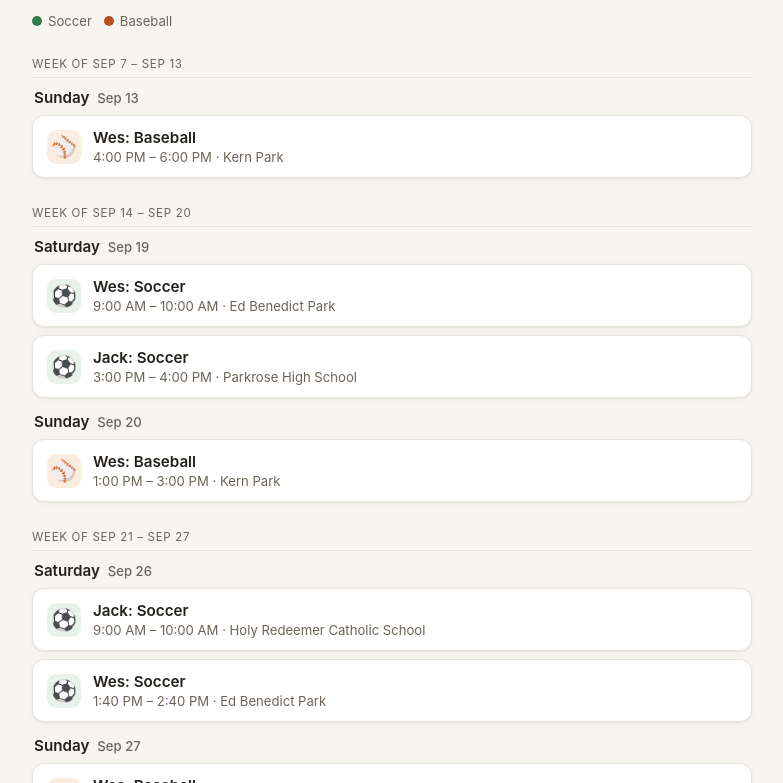
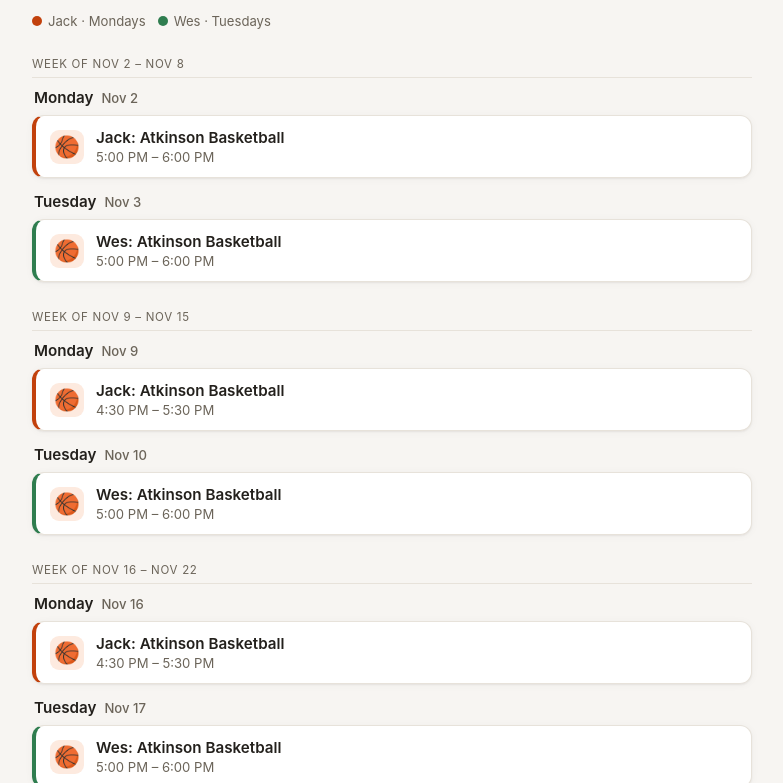
Before and after one commit to thatkellenguy/kids-schedule, a plain HTML site: page index.html in a window 1280 px wide. Shown: the part 81-864 px from the top of the page, without its empty margins (248-1031 px from the left). Drawn offline with Linux system fonts and the light colour scheme.

Commit message:
Update schedule with Atkinson basketball, Nov 2026 – Feb 2027
Co-Authored-By: Claude Opus 5.5 <noreply@anthropic.com>
Claude-Session: https://claude.ai/code/session_01V6FNYBXHhCmS7RToGM973u

```diff
--- a/index.html
+++ b/index.html
@@ -3,7 +3,7 @@
 <head>
 <meta charset="UTF-8">
 <meta name="viewport" content="width=device-width, initial-scale=1.0">
-<title>Kids Games Schedule</title>
+<title>Kids Basketball Schedule</title>
 <style>
   :root {
     --bg: #f7f5f2;
@@ -17,6 +17,8 @@
     --accent-baseball-bg: #fbece0;
     --pill-practice: #6b6459;
     --pill-practice-bg: #ece8e1;
+    --accent-basketball: #c2410c;
+    --accent-basketball-bg: #fdeadf;
     --today-ring: #d98a2b;
     --shadow: 0 1px 2px rgba(30,25,15,0.06), 0 1px 8px rgba(30,25,15,0.04);
   }
@@ -49,6 +51,8 @@
     --accent-baseball-bg: #362419;
     --pill-practice: #b8ae9d;
     --pill-practice-bg: #322e28;
+    --accent-basketball: #f0915a;
+    --accent-basketball-bg: #3a241a;
     --today-ring: #e3a13d;
     --shadow: 0 1px 2px rgba(0,0,0,0.3), 0 1px 8px rgba(0,0,0,0.25);
   }
@@ -88,6 +92,8 @@
   .dot.soccer { background: var(--accent-soccer); }
   .dot.baseball { background: var(--accent-baseball); }
   .dot.practice { background: var(--pill-practice); }
+  .dot.jack { background: var(--accent-basketball); }
+  .dot.wes { background: var(--accent-soccer); }
 
   .week-label {
     font-size: 0.72rem;
@@ -134,6 +140,9 @@
   }
   .event-icon.soccer { background: var(--accent-soccer-bg); }
   .event-icon.baseball { background: var(--accent-baseball-bg); }
+  .event-icon.basketball { background: var(--accent-basketball-bg); }
+  .event-card.who-jack { border-left: 4px solid var(--accent-basketball); }
+  .event-card.who-wes { border-left: 4px solid var(--accent-soccer); }
 
   .event-info { flex: 1; min-width: 0; }
   .event-title {
@@ -181,11 +190,11 @@
 <body>
 <div class="wrap">
   <header>
-    <h1>⚽🧢 Kids Games Schedule</h1>
-    <p class="subtitle">Wes &amp; Jack — soccer &amp; baseball, Sept–Oct 2026</p>
+    <h1>🏀 Kids Basketball Schedule</h1>
+    <p class="subtitle">Wes &amp; Jack — Atkinson basketball, Nov 2026 – Feb 2027</p>
     <div class="legend">
-      <span class="legend-item"><span class="dot soccer"></span>Soccer</span>
-      <span class="legend-item"><span class="dot baseball"></span>Baseball</span>
+      <span class="legend-item"><span class="dot jack"></span>Jack · Mondays</span>
+      <span class="legend-item"><span class="dot wes"></span>Wes · Tuesdays</span>
     </div>
   </header>
 
@@ -196,24 +205,40 @@
 
 <script>
 const events = [
-  {d:"2026-09-13",t:"16:00",end:"18:00",sport:"baseball",kind:"Game",who:"Wes",title:"Baseball",loc:"Kern Park"},
-  {d:"2026-09-19",t:"09:00",end:"10:00",sport:"soccer",kind:"Game",who:"Wes",title:"Soccer",loc:"Ed Benedict Park"},
-  {d:"2026-09-19",t:"15:00",end:"16:00",sport:"soccer",kind:"Game",who:"Jack",title:"Soccer",loc:"Parkrose High School"},
-  {d:"2026-09-20",t:"13:00",end:"15:00",sport:"baseball",kind:"Game",who:"Wes",title:"Baseball",loc:"Kern Park"},
-  {d:"2026-09-26",t:"09:00",end:"10:00",sport:"soccer",kind:"Game",who:"Jack",title:"Soccer",loc:"Holy Redeemer Catholic School"},
-  {d:"2026-09-26",t:"13:40",end:"14:40",sport:"soccer",kind:"Game",who:"Wes",title:"Soccer",loc:"Ed Benedict Park"},
-  {d:"2026-09-27",t:"10:00",end:"12:00",sport:"baseball",kind:"Game",who:"Wes",title:"Baseball",loc:"Kern Park"},
-  {d:"2026-10-03",t:"11:20",end:"12:20",sport:"soccer",kind:"Game",who:"Wes",title:"Soccer",loc:"Brentwood City Park"},
-  {d:"2026-10-04",t:"13:00",end:"15:00",sport:"baseball",kind:"Game",who:"Wes",title:"Baseball",loc:"Kern Park"},
-  {d:"2026-10-10",t:"10:00",end:"11:00",sport:"soccer",kind:"Game",who:"Jack + Wes",title:"Soccer",loc:"Ed Benedict Park"},
-  {d:"2026-10-11",t:"16:00",end:"18:00",sport:"baseball",kind:"Game",who:"Wes",title:"Baseball",loc:"Kern Park"},
-  {d:"2026-10-17",t:"11:00",end:"12:00",sport:"soccer",kind:"Game",who:"Jack",title:"Soccer",loc:"Parkrose High School"},
-  {d:"2026-10-17",t:"12:30",end:"13:30",sport:"soccer",kind:"Game",who:"Wes",title:"Soccer",loc:"Irving Park"},
-  {d:"2026-10-18",t:"16:00",end:"18:00",sport:"baseball",kind:"Game",who:"Wes",title:"Baseball",loc:"Essex Park"},
-  {d:"2026-10-24",t:"09:00",end:"10:00",sport:"soccer",kind:"Game",who:"Jack",title:"Soccer",loc:"Fernhill Park"},
-  {d:"2026-10-24",t:"11:20",end:"12:20",sport:"soccer",kind:"Game",who:"Wes",title:"Soccer",loc:"Overlook Park"},
-  {d:"2026-10-25",t:"16:00",end:"18:00",sport:"baseball",kind:"Game",who:"Wes",title:"Baseball",loc:"Essex Park"},
-  {d:"2026-10-31",t:"10:00",end:"11:00",sport:"soccer",kind:"Game",who:"Jack",title:"Soccer",loc:"Ed Benedict Park"}
+  {d:"2026-11-02",t:"17:00",end:"18:00",sport:"basketball",who:"Jack",title:"Atkinson Basketball",loc:""},
+  {d:"2026-11-03",t:"17:00",end:"18:00",sport:"basketball",who:"Wes",title:"Atkinson Basketball",loc:""},
+  {d:"2026-11-09",t:"16:30",end:"17:30",sport:"basketball",who:"Jack",title:"Atkinson Basketball",loc:""},
+  {d:"2026-11-10",t:"17:00",end:"18:00",sport:"basketball",who:"Wes",title:"Atkinson Basketball",loc:""},
+  {d:"2026-11-16",t:"16:30",end:"17:30",sport:"basketball",who:"Jack",title:"Atkinson Basketball",loc:""},
+  {d:"2026-11-17",t:"17:00",end:"18:00",sport:"basketball",who:"Wes",title:"Atkinson Basketball",loc:""},
+  {d:"2026-11-23",t:"16:30",end:"17:30",sport:"basketball",who:"Jack",title:"Atkinson Basketball",loc:""},
+  {d:"2026-11-24",t:"17:00",end:"18:00",sport:"basketball",who:"Wes",title:"Atkinson Basketball",loc:""},
+  {d:"2026-11-30",t:"16:30",end:"17:30",sport:"basketball",who:"Jack",title:"Atkinson Basketball",loc:""},
+  {d:"2026-12-01",t:"17:00",end:"18:00",sport:"basketball",who:"Wes",title:"Atkinson Basketball",loc:""},
+  {d:"2026-12-07",t:"16:30",end:"17:30",sport:"basketball",who:"Jack",title:"Atkinson Basketball",loc:""},
+  {d:"2026-12-08",t:"17:00",end:"18:00",sport:"basketball",who:"Wes",title:"Atkinson Basketball",loc:""},
+  {d:"2026-12-14",t:"16:30",end:"17:30",sport:"basketball",who:"Jack",title:"Atkinson Basketball",loc:""},
+  {d:"2026-12-15",t:"17:00",end:"18:00",sport:"basketball",who:"Wes",title:"Atkinson Basketball",loc:""},
+  {d:"2026-12-21",t:"16:30",end:"17:30",sport:"basketball",who:"Jack",title:"Atkinson Basketball",loc:""},
+  {d:"2026-12-22",t:"17:00",end:"18:00",sport:"basketball",who:"Wes",title:"Atkinson Basketball",loc:""},
+  {d:"2026-12-28",t:"16:30",end:"17:30",sport:"basketball",who:"Jack",title:"Atkinson Basketball",loc:""},
+  {d:"2026-12-29",t:"17:00",end:"18:00",sport:"basketball",who:"Wes",title:"Atkinson Basketball",loc:""},
+  {d:"2027-01-04",t:"16:30",end:"17:30",sport:"basketball",who:"Jack",title:"Atkinson Basketball",loc:""},
+  {d:"2027-01-05",t:"17:00",end:"18:00",sport:"basketball",who:"Wes",title:"Atkinson Basketball",loc:""},
+  {d:"2027-01-11",t:"16:30",end:"17:30",sport:"basketball",who:"Jack",title:"Atkinson Basketball",loc:""},
+  {d:"2027-01-12",t:"17:00",end:"18:00",sport:"basketball",who:"Wes",title:"Atkinson Basketball",loc:""},
+  {d:"2027-01-18",t:"16:30",end:"17:30",sport:"basketball",who:"Jack",title:"Atkinson Basketball",loc:""},
+  {d:"2027-01-19",t:"17:00",end:"18:00",sport:"basketball",who:"Wes",title:"Atkinson Basketball",loc:""},
+  {d:"2027-01-25",t:"16:30",end:"17:30",sport:"basketball",who:"Jack",title:"Atkinson Basketball",loc:""},
+  {d:"2027-01-26",t:"17:00",end:"18:00",sport:"basketball",who:"Wes",title:"Atkinson Basketball",loc:""},
+  {d:"2027-02-01",t:"16:30",end:"17:30",sport:"basketball",who:"Jack",title:"Atkinson Basketball",loc:""},
+  {d:"2027-02-02",t:"17:00",end:"18:00",sport:"basketball",who:"Wes",title:"Atkinson Basketball",loc:""},
+  {d:"2027-02-08",t:"16:30",end:"17:30",sport:"basketball",who:"Jack",title:"Atkinson Basketball",loc:""},
+  {d:"2027-02-09",t:"17:00",end:"18:00",sport:"basketball",who:"Wes",title:"Atkinson Basketball",loc:""},
+  {d:"2027-02-15",t:"16:30",end:"17:30",sport:"basketball",who:"Jack",title:"Atkinson Basketball",loc:""},
+  {d:"2027-02-16",t:"17:00",end:"18:00",sport:"basketball",who:"Wes",title:"Atkinson Basketball",loc:""},
+  {d:"2027-02-22",t:"16:30",end:"17:30",sport:"basketball",who:"Jack",title:"Atkinson Basketball",loc:""},
+  {d:"2027-02-23",t:"17:00",end:"18:00",sport:"basketball",who:"Wes",title:"Atkinson Basketball",loc:""}
 ];
 
 function fmtTime(t) {
@@ -266,11 +291,11 @@ events
     }
 
     const card = document.createElement("div");
-    card.className = "event-card";
+    card.className = `event-card who-${ev.who.toLowerCase().replace(/[^a-z]/g,"")}`;
 
     const icon = document.createElement("div");
     icon.className = `event-icon ${ev.sport}`;
-    icon.textContent = ev.sport === "soccer" ? "⚽" : "⚾";
+    icon.textContent = {soccer:"⚽", baseball:"⚾", basketball:"🏀"}[ev.sport] || "🏅";
     card.appendChild(icon);
 
     const info = document.createElement("div");
@@ -283,7 +308,7 @@ events
 
     const meta = document.createElement("p");
     meta.className = "event-meta";
-    meta.textContent = `${fmtTime(ev.t)} – ${fmtTime(ev.end)} · ${ev.loc}`;
+    meta.textContent = `${fmtTime(ev.t)} – ${fmtTime(ev.end)}` + (ev.loc ? ` · ${ev.loc}` : "");
     info.appendChild(meta);
 
     card.appendChild(info);
```
